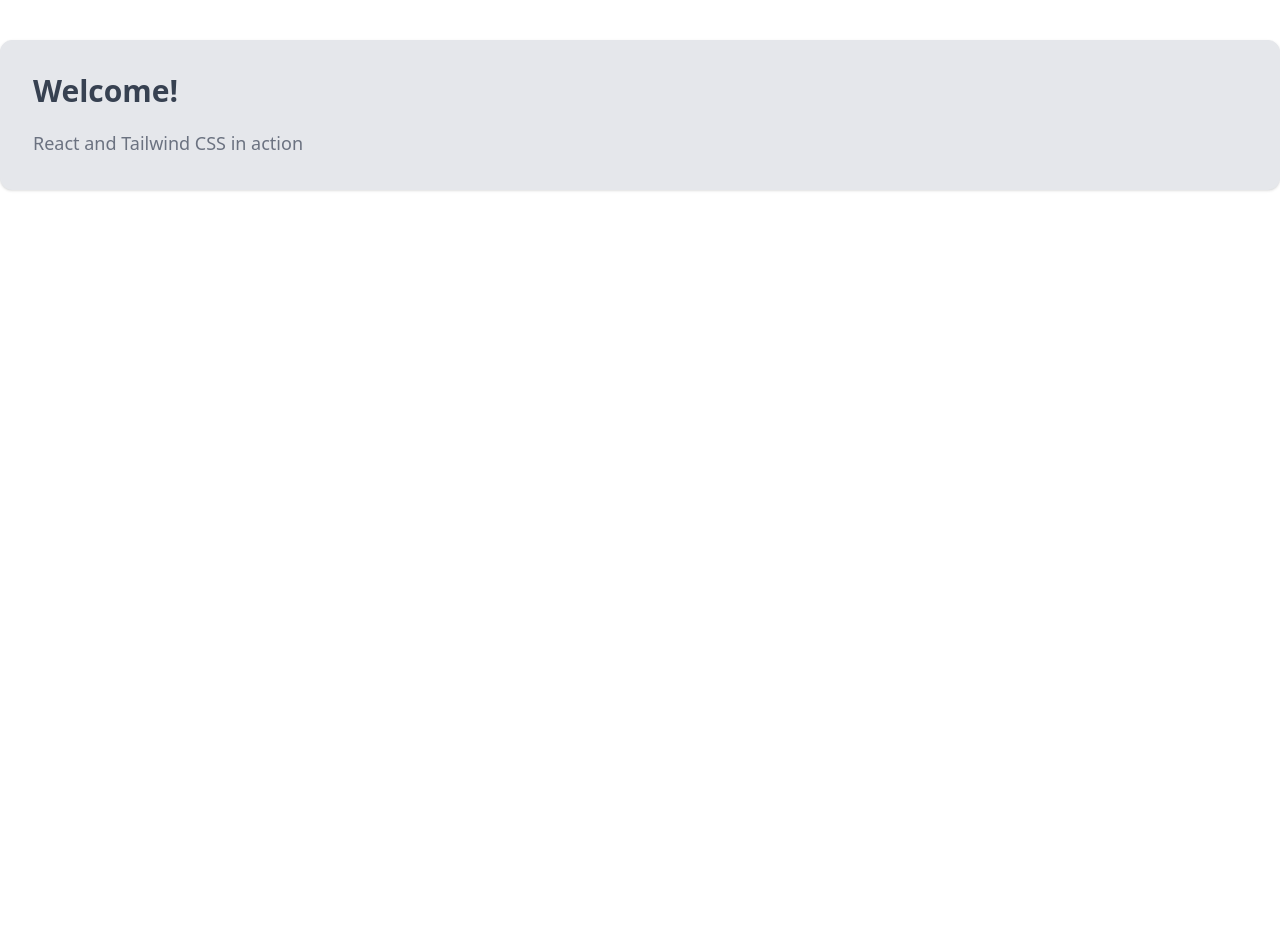
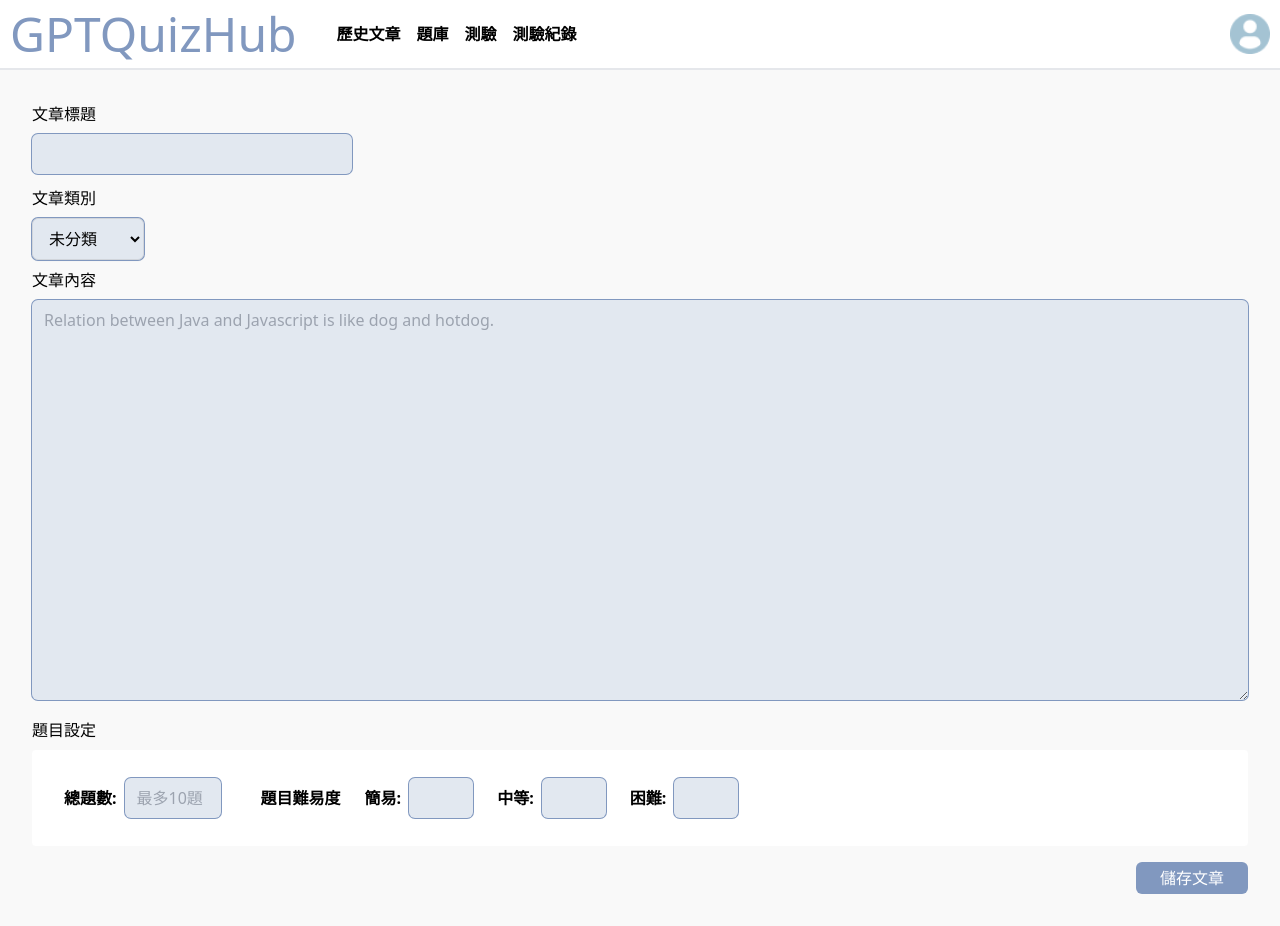
Before and after one commit to gemii0606/GPTQuizHub, a Next.js app in the folder frontend/: page / in a window 1280 px wide. Before the commit the page ends 800 px from the top, so only its background shows below. Built offline with nearby package versions, Linux system fonts and the light colour scheme.

Commit message:
feat(mainpage,navbar,storearticle): add mainpage
mainpage css

```diff
--- a/frontend/app/page.jsx
+++ b/frontend/app/page.jsx
@@ -1,14 +1,13 @@
 "use client";
+
+import Navbar from "../components/navbar";
+import Storearticle from "../components/mainpage/storearticle";
 
 const page = () => {
   return (
-    <div className="container mx-auto bg-gray-200 rounded-xl shadow border p-8 m-10">
-      <p className="text-3xl text-gray-700 font-bold mb-5">
-        Welcome!
-      </p>
-      <p className="text-gray-500 text-lg">
-        React and Tailwind CSS in action
-      </p>
+    <div className="bg-[#F9F9F9] h-max  m-0">
+      <Navbar />
+      <Storearticle />
     </div>
   );
 };
--- /dev/null
+++ b/frontend/components/mainpage/storearticle.jsx
@@ -0,0 +1,34 @@
+import React from "react";
+
+function Storearticle() {
+  return (
+    <div className="p-8 m-0">
+      <p className="mb-2 text-base">文章標題</p>
+      <input className="px-3 py-2 mb-2 rounded-md w-80 bg-slate-200 ring-1 ring-[#8198BF] hover:ring-2 hover:ring-[#8198BF]" />
+      <p className="mt-1 mb-2 text-base">文章類別</p>
+      <select id="options" name="options" className=" mb-2 block w-auto px-3 py-2 border border-gray-300 rounded-md shadow-sm bg-slate-200 ring-1 ring-[#8198BF] focus:border-[#8198BF]">
+        <option value="未分類">未分類</option>
+        <option value="option1">Option 1</option>
+        <option value="option2">Option 2</option>
+        <option value="option3">Option 3</option>
+      </select>
+      <p className="mt-1 mb-2 text-base">文章內容</p>
+      <textarea className="w-full px-3 py-2 mb-2 rounded-md bg-slate-200 h-[50vh] ring-1 ring-[#8198BF] hover:ring-2 hover:ring-[#8198BF]" placeholder="Relation between Java and Javascript is like dog and hotdog." />
+      <p className="mt-1 mb-2 text-base">題目設定</p>
+      <div className="flex items-center w-full h-24 p-2 bg-white rounded">
+        <p className="ml-6 text-base font-bold">總題數:</p>
+        <input placeholder="最多10題" className="px-3 py-2 ml-2 rounded-md w-24 bg-slate-200 ring-1 ring-[#8198BF] hover:ring-2 hover:ring-[#8198BF]" />
+        <p className="ml-10 text-base font-bold">題目難易度</p>
+        <p className="ml-6 text-base font-bold">簡易:</p>
+        <input className="px-3 py-2 ml-2 rounded-md w-16 bg-slate-200 ring-1 ring-[#8198BF] hover:ring-2 hover:ring-[#8198BF]" />
+        <p className="ml-6 text-base font-bold">中等:</p>
+        <input className="px-3 py-2 ml-2 rounded-md w-16 bg-slate-200 ring-1 ring-[#8198BF] hover:ring-2 hover:ring-[#8198BF]" />
+        <p className="ml-6 text-base font-bold">困難:</p>
+        <input className="px-3 py-2 ml-2 rounded-md w-16 bg-slate-200 ring-1 ring-[#8198BF] hover:ring-2 hover:ring-[#8198BF]" />
+      </div>
+      <button type="button" className="block bg-[#8198BF] text-white px-6 py-1 rounded-md mt-4 ml-auto">儲存文章</button>
+    </div>
+  );
+}
+
+export default Storearticle;
--- /dev/null
+++ b/frontend/components/navbar.jsx
@@ -0,0 +1,19 @@
+import React from "react";
+import Image from "next/image";
+
+const navbar = () => {
+  return (
+    <div className="bg-white w-full h-auto p-2.5 border-b-2 flex items-center">
+      <p className="text-5xl text-[#8198BF] inter">GPTQuizHub</p>
+      <div className="h-6 ml-8 text-base font-bold">
+        <button type="button" className="ml-2 mr-2 border-[#8198BF] hover:border-b-4">歷史文章</button>
+        <button type="button" className="ml-2 mr-2 border-[#8198BF] hover:border-b-4">題庫</button>
+        <button type="button" className="ml-2 mr-2 border-[#8198BF] hover:border-b-4">測驗</button>
+        <button type="button" className="ml-2 mr-2 border-[#8198BF] hover:border-b-4">測驗紀錄</button>
+      </div>
+      <Image src="/user.png" alt="User" width={40} height={40} className="ml-auto" />
+    </div>
+  );
+};
+
+export default navbar;
```
Also changed, not shown: frontend/public/Polygon.png (added), frontend/public/user.png (added).
